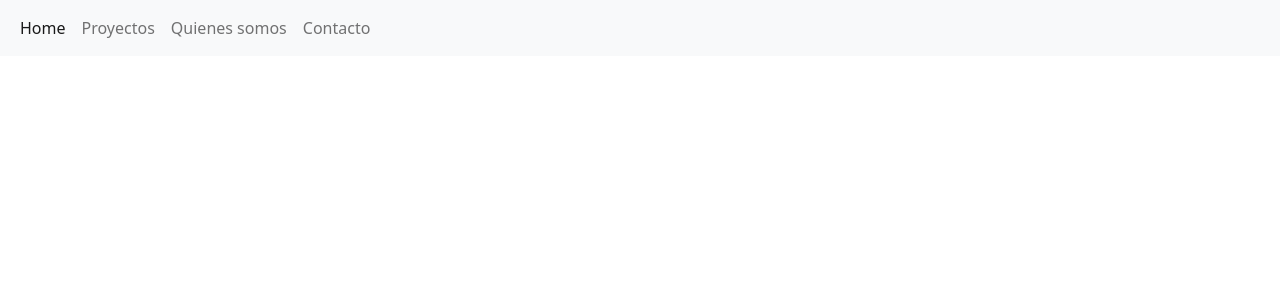
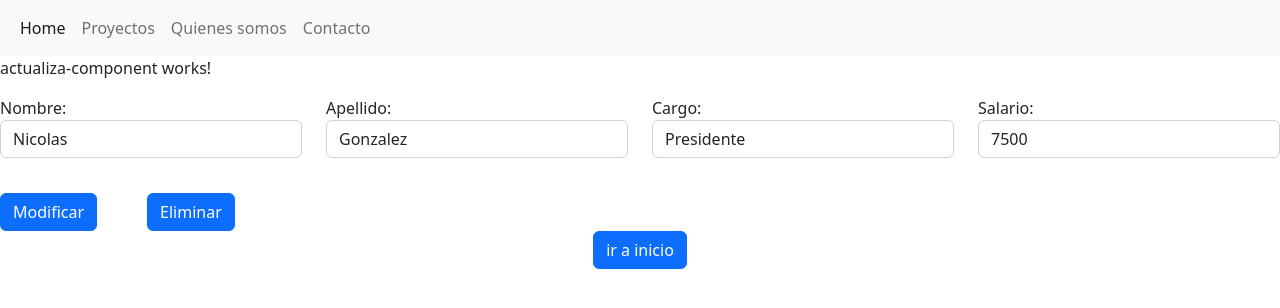
Before and after one commit to Francisco2020-Ra/Angular-Routing, an Angular app: page /actualiza/0 in a window 1280 px wide. Before the commit this address led to /. Shown: the top 308 px of the page. Built offline with nearby package versions, Linux system fonts and the light colour scheme.

Commit message:
actualizar y borrar por parametro id

```diff
--- /dev/null
+++ b/src/app/actualiza-component/actualiza-component.component.html
@@ -0,0 +1,32 @@
+<p>actualiza-component works!</p>
+
+<form class="form-group row">
+
+    <div class="form-group col-md-3">
+        <label for="nombre">Nombre:</label>
+        <input type="text" name="nombre" id="nombre" placeholder="Nombre" class="form-control" [(ngModel)] = "cuadroNombre"/>
+    </div>
+    <div class="form-group col-md-3">
+        <label for="apellido">Apellido:</label>
+        <input type="text" name="apellido" id="apelido" placeholder="Apellido" class="form-control" [(ngModel)] = "cuadroApellido"/>
+    </div>
+    <div class="form-group col-md-3">
+        <label for="cargo">Cargo:</label>
+        <input type="text" name="cargo" id="cargo" placeholder="Cargo" class="form-control" [(ngModel)] = "cuadroCargo"/>
+    </div>
+    <div class="form-group col-md-3">
+        <label for="salario">Salario:</label>
+        <input type="number" name="salario" id="salario" placeholder="Salario" class="form-control" [(ngModel)] = "cuadroSalario"/>
+    </div>
+
+    <div class="col">
+        <button type="submit" class="btn btn-primary" (click)="actualizaEmpleado()" style="margin-top: 35px; margin-right: 50px;">Modificar</button>
+
+        <button type="submit" class="btn btn-primary" (click)="eliminarEmpleado()" style="margin-top: 35px;">Eliminar</button>
+    </div>
+
+</form>
+
+<div style="text-align: center;">
+ <button class="btn btn-primary" (click)="volverHome()">ir a inicio</button>
+</div>
--- /dev/null
+++ b/src/app/actualiza-component/actualiza-component.component.ts
@@ -0,0 +1,66 @@
+import { Component, OnInit } from '@angular/core';
+import { ActivatedRoute, Router } from '@angular/router';
+import { Empleado } from '../empleado/empleado.model';
+import { EmpleadosService } from '../empleados.service';
+import { ServicioEmpleadosService } from '../servicio-empleados.service';
+
+@Component({
+  selector: 'app-actualiza-component',
+  templateUrl: './actualiza-component.component.html',
+  styleUrls: ['./actualiza-component.component.css']
+})
+export class ActualizaComponentComponent implements OnInit {
+  constructor(
+    private router: Router,
+    private servicioEmpleado: ServicioEmpleadosService,
+    private servicioDataEmpleado: EmpleadosService,
+    private route: ActivatedRoute) {
+
+  }
+  empleados: Empleado[] = [];
+
+  ngOnInit(): void {
+
+    this.empleados = this.servicioDataEmpleado.empleados;
+
+    this.indice = this.route.snapshot.params['id']; // almacena el id del empleado a actualizar
+    let empleado: Empleado = this.servicioDataEmpleado.encontrarEmpleado(this.indice) //construye un objeto de tipo empleado
+
+    this.cuadroNombre = empleado.nombre;
+    this.cuadroApellido = empleado.apellido;
+    this.cuadroCargo = empleado.cargo;
+    this.cuadroSalario = empleado.salario;
+  }
+
+
+
+  volverHome() {
+    this.router.navigate(['']);
+  }
+
+  actualizaEmpleado() {
+    let miEmpleado = new Empleado(this.cuadroNombre, this.cuadroApellido, this.cuadroCargo, this.cuadroSalario)
+
+    //this.servicioEmpleado.muestraMensaje("Nombre del empleado: " + miEmpleado.nombre);
+
+    this.servicioDataEmpleado.actualizarEmpleado(this.indice, miEmpleado);
+
+    this.router.navigate(['']);
+
+  }
+
+  eliminarEmpleado(){
+
+    this.servicioDataEmpleado.eliminarEmpleado(this.indice);
+
+    this.router.navigate(['']);
+
+  }
+  cuadroNombre: string = "";
+  cuadroApellido: string = ""
+  cuadroCargo: string = "";
+  cuadroSalario: number = 0;
+
+  indice: number = 0;
+
+}
--- a/src/app/empleado-hijo-c/empleado-hijo-c.component.html
+++ b/src/app/empleado-hijo-c/empleado-hijo-c.component.html
@@ -1,10 +1,12 @@
-
 <div class="container">
     <div class="row">
         <div class="col">
             <div>
-                {{indice+1}} - {{ empleadoDeLista.nombre }} {{ empleadoDeLista.apellido }} {{ empleadoDeLista.cargo }}
-                {{ empleadoDeLista.salario }}
+                <a [routerLink]="['/actualiza',indice]">
+                    {{indice+1}} - {{ empleadoDeLista.nombre }} {{ empleadoDeLista.apellido }} {{ empleadoDeLista.cargo
+                    }}
+                    {{ empleadoDeLista.salario }}
+                </a>
             </div>
 
             <app-caracteristica-empleado-c (caracteristicasEmpleado)="agregarCaracteristicas($event)">
--- a/src/app/empleados.service.ts
+++ b/src/app/empleados.service.ts
@@ -1,5 +1,5 @@
 import { Injectable } from "@angular/core";
-import { Empleado } from "./empleado/empleado.model";
+import { Empleado } from './empleado/empleado.model';
 import { ServicioEmpleadosService } from "./servicio-empleados.service";
 
 @Injectable()
@@ -19,4 +19,24 @@
         this.serviceEmpleadoService.muestraMensaje("Persona a agregar: " + empleado.nombre);
         this.empleados.push(empleado);
     }
+
+    encontrarEmpleado(indice:number){
+        let empleado:Empleado = this.empleados[indice];
+
+        return empleado;
+    }
+
+    actualizarEmpleado(indice:number, empleado:Empleado){
+        let empleadoModificado = this.empleados[indice];
+
+        empleadoModificado.nombre = empleado.nombre;
+        empleadoModificado.apellido = empleado.apellido;
+        empleadoModificado.cargo = empleado.cargo;
+        empleadoModificado.salario = empleado.salario;
+    }
+
+    eliminarEmpleado(indice:number){
+
+        this.empleados.splice(indice,1);
+    }
 }
```
Also changed, not shown: src/app/app.module.ts (+5 -2 lines), src/app/actualiza-component/actualiza-component.component.css (added), 1 other file (tests, documents, lock files or other folders).
